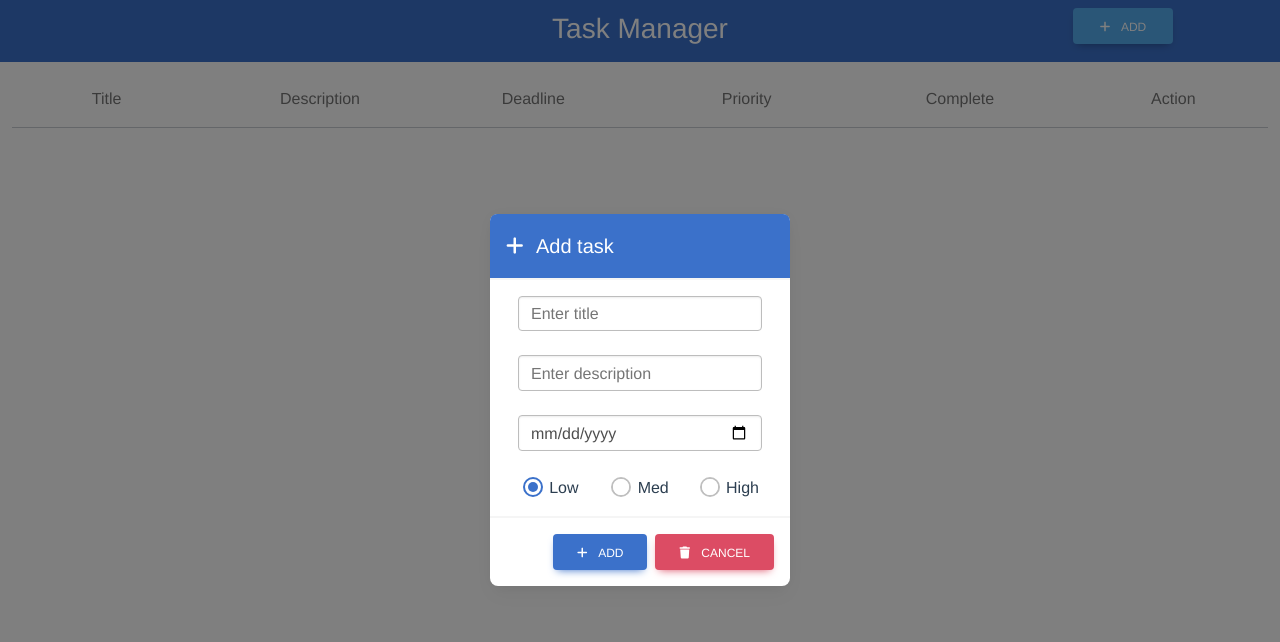
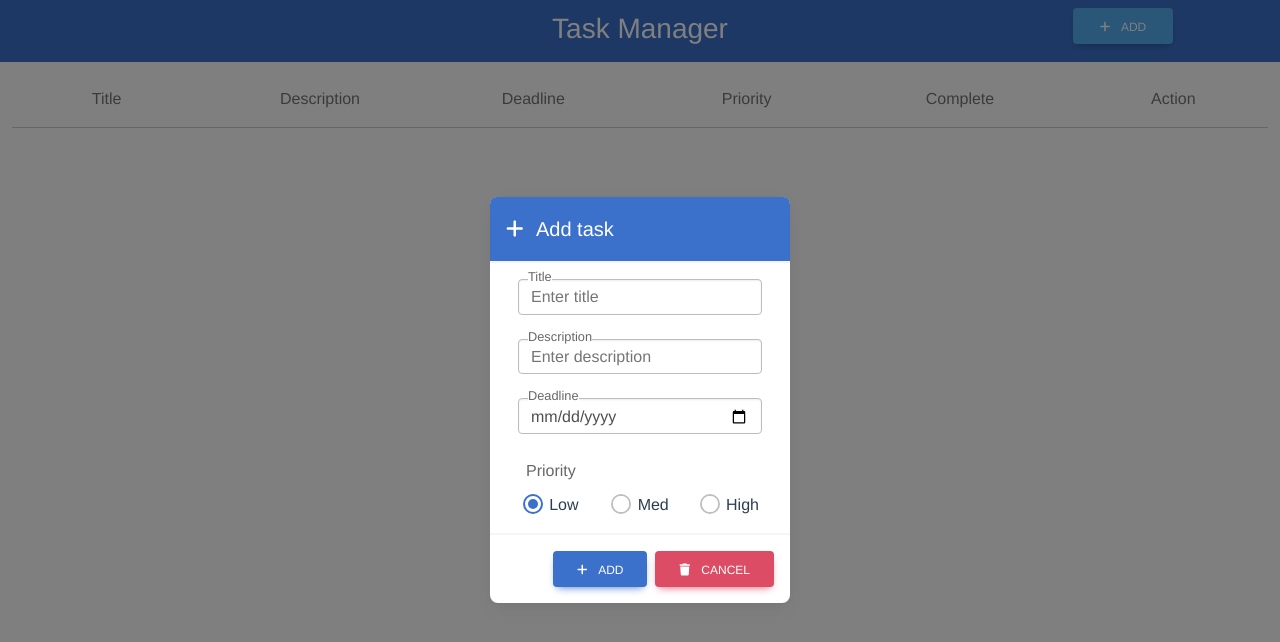
Before and after one commit to liammccon/task-manager, a Vue app: page / in a window 1280 px wide. Both pictures are taken after a click on the button "ADD". Shown: the top 642 px of the page. Built offline with nearby package versions, Linux system fonts and the light colour scheme.

Commit message:
Add labels to input fields

```diff
--- a/src/components/NewModal.vue
+++ b/src/components/NewModal.vue
@@ -15,33 +15,34 @@
             <div class="container-fluid">
 
                 <!--Form-->
-                <div class="">
+                <div class="ltm-label-parent">
                     <!--Title-->
+                    <label class="form-label ltm-label" for="title">Title</label>
                     <input type="text" id="title" placeholder="Enter title" class="form-control ltm-input mb-0"
                     :class = "(titleInvalid)?'is-invalid':''"/>
-                    <label class="form-label ltm-label" for="title" hidden>Title</label>
                     <div v-show="titleInvalid" class="ltm-tiny-alert text-danger" >Title is required</div>
                 </div>
 
 
-                <div class="mt-4">
-                    <!--Desceription-->
+                <div class="mt-4 ltm-label-parent">
+                    <!--Description-->
+                    <label class="form-label ltm-label" for="description">Description</label>
                     <input type="text" id="description" placeholder="Enter description" class="form-control ltm-input mb-0"
                     :class = "(descriptionInvalid)?'is-invalid':''"/>
-                    <label class="form-label ltm-label" for="description" hidden>Description</label>
                     <div v-show="descriptionInvalid" class="ltm-tiny-alert text-left text-danger" >Description is required</div>
                 </div>
 
-                <div class="mt-4">
+                <div class="mt-4 ltm-label-parent">
                     <!--Deadline-->
+                    <label class="form-label ltm-label" for="deadline">Deadline</label>
                     <input type="date" id="deadline" class="form-control ltm-input mb-0"
                     :class = "(deadlineInvalid)?'is-invalid':''"/>
-                    <label class="form-label ltm-label" for="deadline" hidden>Deadline</label>
                     <div v-show="deadlineInvalid" class="ltm-tiny-alert text-left text-danger" >Deadline is required</div>
                 </div>
 
                 <!--Priority-->
-                <div class="row mt-4">
+                <div class="row mt-4 ltm-label-parent">
+                    <label class="form-label ms-2" for="priority" style="text-align:left;">Priority</label>
                     <!--Low-->
                     <div class="col">
                         <input class="form-check-input" type="radio" name="priority" id="priority-low" value="low" checked>
@@ -97,6 +98,7 @@ export default {
         showModal() {
             $('#newModal').modal({backdrop: 'static', keyboard: false})  //Must press cancel too close modal
             $('#newModal').modal("show")
+            $("#title").focus() //todo why this no show???
         },
         hideModal(){
             $('#newModal').modal("hide")
@@ -153,4 +155,17 @@ export default {
         font-size: 0.8em;
         text-align:left;
     }
+
+    .ltm-label-parent{
+        position:relative;
+    }
+    .ltm-label{
+        font-size: .8em;
+        background-color: white;
+        position: absolute;
+        top: -12px;
+        left: 10px;
+        padding: 0;
+        border-radius: 3px;
+    }
 </style>
--- a/src/components/Task.vue
+++ b/src/components/Task.vue
@@ -5,7 +5,9 @@
         <div class="col ">{{task.description}}</div>
         <div class="col">{{task.deadline}}</div>
         <div class="col">{{task.priority}}</div>
-        <div class="col">{{task.complete}}</div>
+        <div class="col">
+            <input type="checkbox" class="form-check-input" id="check-{{task.id}}">
+        </div>
         <div class="col">
           <button class="btn btn-primary btn-floating">
             <i class="fa-solid fa-pen-to-square btn-circle"></i>
```
